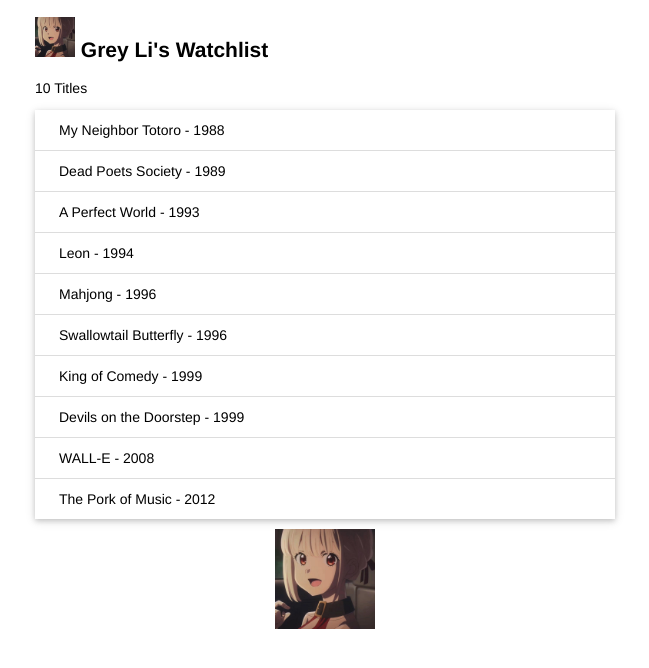
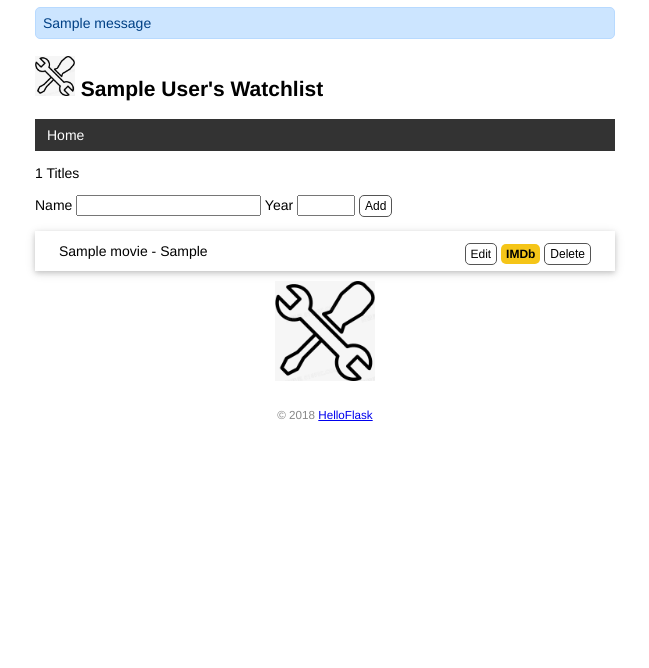
Before and after one commit to TuluiZafar/watchlist, a Flask app: page / in a window 1280 px wide. Shown: the top 668 px of the page, without its empty margins (315-964 px from the left). Run offline with Flask 3, Linux system fonts and the light colour scheme; tables that the repository leaves empty hold one stand-in row (values such as "Sample post"); one stand-in notice (Sample message) is shown; some libraries are stand-ins or nearby versions.

Commit message:
Add database support with Flask-SQLAlchemy

```diff
--- a/app.py
+++ b/app.py
@@ -1,44 +1,12 @@
 from flask_sqlalchemy import SQLAlchemy # 导入扩展类
 from flask import Flask, render_template
-from flask import url_for
+from flask import url_for, request, url_for, redirect, flash
 import os
-import sys
-app = Flask(__name__)
-db = SQLAlchemy(app) # 初始化扩展，传入程序实例 app
+import pymysql
+import click
 
 
-app.config['SQLALCHEMY_DATABASE_URI'] = 'sqlite:////' + os.path.join(app.root_path, 'data.db')
-WIN = sys.platform.startswith('win')
-if WIN: # 如果是 Windows 系统，使用三个斜线
-    prefix = 'sqlite:///'
-else: # 否则使用四个斜线
-    prefix = 'sqlite:////'
-app = Flask(__name__)
-app.config['SQLALCHEMY_DATABASE_URI'] = prefix + os.path.join(app.root_path, 'data.db')
-app.config['SQLALCHEMY_TRACK_MODIFICATIONS'] = False # 关闭对模型改的监控
-# 在扩展类实例化前加载配置
-db = SQLAlchemy(app)
-
-
-@app.route('/user/<name>')
-def user_page(name):
-    return 'User: %s' % name
-
-
-@app.route('/test')
-def test_url_for():
-    # 下面是一些调用示例（请在命令行窗口查看输出的 URL）：
-    print(url_for('hello')) # 输出：/
-    # 注意下面两个调用是如何生成包含 URL 变量的 URL 的
-    print(url_for('user_page', name='greyli')) # 输出：/user/greyli
-    print(url_for('user_page', name='peter')) # 输出：/user/peter
-    print(url_for('test_url_for')) # 输出：/test
-    # 下面这个调用传入了多余的关键字参数，它们会被作为查询字符串附加到 URL后面。
-    print(url_for('test_url_for', num=2)) # 输出：/test?num=2return 'Test page'
-    return 'Test page'
-
-
-name = 'Grey Li'
+name = 'Almare'
 movies = [
     {'title': 'My Neighbor Totoro', 'year': '1988'},
     {'title': 'Dead Poets Society', 'year': '1989'},
@@ -50,9 +18,126 @@
     {'title': 'Devils on the Doorstep', 'year': '1999'},
     {'title': 'WALL-E', 'year': '2008'},
     {'title': 'The Pork of Music', 'year': '2012'},
-    ]
+]
 
 
-@app.route('/')
+app = Flask(__name__)
+pymysql.install_as_MySQLdb()
+app.config['SQLALCHEMY_DATABASE_URI'] = 'sqlite:///' + os.path.join(app.root_path, 'data.db')
+app.config['SQLALCHEMY_TRACK_MODIFICATIONS'] = False # 关闭对模型改的监控
+# 在扩展类实例化前加载配置
+db = SQLAlchemy(app)
+
+
+class User(db.Model): # 表名将会是 user（自动生成，小写处理）
+    id = db.Column(db.Integer, primary_key=True) # 主键
+    name = db.Column(db.String(20)) # 名字
+
+
+class Movie(db.Model):  # 表名将会是 movie
+    id = db.Column(db.Integer, primary_key=True) # 主键
+    title = db.Column(db.String(60))  # 电影标题
+    year = db.Column(db.String(4))  # 电影年份
+
+
+@app.context_processor
+def inject_user(): # 函数名可以随意修改
+    user = User.query.first()
+    return dict(user=user) # 需要返回字典，等同于return {'user': user}
+
+
+@app.errorhandler(404) # 传入要处理的错误代码
+def page_not_found(e): # 接受异常对象作为参数
+    user = User.query.first()
+    return render_template('404.html'), 404 # 返回模板和状态码
+
+
+@app.route('/user/<name>')
+def user_page(name):
+    return 'User: %s' % name
+
+
+@app.cli.command() # 注册为命令
+@click.option('--drop', is_flag=True, help='Create after drop.')
+# 设置选项
+def initdb(drop):
+    """Initialize the database."""
+    if drop: # 判断是否输入了选项
+        db.drop_all()
+    db.create_all()
+    click.echo('Initialized database.') # 输出提示信息
+
+
+@app.route('/', methods=['GET', 'POST'])
 def index():
-    return render_template('index.html', name=name, movies=movies)
+    if request.method == 'POST': # 判断是否是 POST 请求# 获取表单数据
+        title = request.form.get('title') # 传入表单对应输入字段的name值
+        year = request.form.get('year')
+        # 验证数据
+        if not title or not year or len(year) > 4 or len(title) > 60:
+            flash('Invalid input.') # 显示错误提示
+            return redirect(url_for('index')) # 重定向回主页
+        # 保存表单数据到数据库
+        movie = Movie(title=title, year=year) # 创建记录
+        db.session.add(movie) # 添加到数据库会话
+        db.session.commit() # 提交数据库会话
+        flash('Item created.') # 显示成功创建的提示
+        return redirect(url_for('index')) # 重定向回主页
+
+    user = User.query.first()
+    films = Movie.query.all()
+    return render_template('index.html', user=user, movies=films)
+
+
+@app.route('/movie/edit/<int:movie_id>', methods=['GET', 'POST'])
+def edit(movie_id):
+    movie = Movie.query.get_or_404(movie_id)
+    if request.method == 'POST': # 处理编辑表单的提交请求
+        title = request.form['title']
+        year = request.form['year']
+        if not title or not year or len(year) > 4 or len(title) > 60:
+            flash('Invalid input.')
+            return redirect(url_for('edit', movie_id=movie_id))
+        # 重定向回对应的编辑页面
+        movie.title = title # 更新标题
+        movie.year = year # 更新年份
+        db.session.commit() # 提交数据库会话
+        flash('Item updated.')
+        return redirect(url_for('index')) # 重定向回主页
+    return render_template('edit.html', movie=movie) # 传入被编辑的电影记录
+
+
+@app.route('/movie/delete/<int:movie_id>', methods=['POST']) #限定只接受 POST 请求
+def delete(movie_id):
+    movie = Movie.query.get_or_404(movie_id) # 获取电影记录
+    db.session.delete(movie) # 删除对应的记录
+    db.session.commit() # 提交数据库会话
+    flash('Item deleted.')
+    return redirect(url_for('index')) # 重定向回主页
+
+
+@app.cli.command()
+def forge():
+    """Generate fake data."""
+    db.create_all()
+    # 全局的两个变量移动到这个函数内
+    name = 'Almare'
+    movies = [
+        {'title': 'My Neighbor Totoro', 'year': '1988'},
+        {'title': 'Dead Poets Society', 'year': '1989'},
+        {'title': 'A Perfect World', 'year': '1993'},
+        {'title': 'Leon', 'year': '1994'},
+        {'title': 'Mahjong', 'year': '1996'},
+        {'title': 'Swallowtail Butterfly', 'year': '1996'},
+        {'title': 'King of Comedy', 'year': '1999'},
+        {'title': 'Devils on the Doorstep', 'year': '1999'},
+        {'title': 'WALL-E', 'year': '2008'},
+        {'title': 'The Pork of Music', 'year': '2012'},
+    ]
+    user = User(name=name)
+    db.session.add(user)
+    for m in movies:
+        movie = Movie(title=m['title'], year=m['year'])
+        db.session.add(movie)
+    db.session.commit()
+    click.echo('Done.')
--- a/static/style.css
+++ b/static/style.css
@@ -39,3 +39,76 @@
     margin: 0 auto;
     height: 100px;
 }
+
+nav ul {
+    list-style-type: none;
+    margin: 0;
+    padding: 0;
+    overflow: hidden;
+    background-color: #333;
+}
+
+nav li {
+    float: left;
+}
+
+nav li a {
+    display: block;
+    color: white;
+    text-align: center;
+    padding: 8px 12px;
+    text-decoration: none;
+}
+
+nav li a:hover {
+    background-color: #111;
+}
+
+.float-right {
+    float: right;
+}
+
+.imdb {
+    font-size: 12px;
+    font-weight: bold;
+    color: black;
+    text-decoration: none;
+    background: #F5C518;
+    border-radius: 5px;
+    padding: 3px 5px;
+}
+
+input[name=year] {
+    width: 50px;
+}
+.btn {
+    font-size: 12px;
+    padding: 3px 5px;
+    text-decoration: none;
+    cursor: pointer;
+    background-color: white;
+    color: black;
+    border: 1px solid #555555;
+    border-radius: 5px;
+}
+.btn:hover {
+    text-decoration: none;
+    background-color: black;
+    color: white;
+    border: 1px solid black;
+}
+
+.alert {
+    position: relative;
+    padding: 7px;
+    margin: 7px 0;
+    border: 1px solid transparent;
+    color: #004085;
+    background-color: #cce5ff;
+    border-color: #b8daff;
+    border-radius: 5px;
+}
+
+.inline-form	{
+    display:	inline;
+}
--- /dev/null
+++ b/templates/base.html
@@ -0,0 +1,30 @@
+<!DOCTYPE html>
+<html lang="en">
+  <head>
+    {% block head %}
+    <meta charset="utf-8">
+    <meta name="viewport" content="width=device-width, initial-scale=1.0">
+    <title>{{ user.name }}'s Watchlist</title>
+    <link rel="icon" href="{{ url_for('static', filename='foo.png') }}">
+    <link rel="stylesheet" href="{{ url_for('static', filename='style.css') }}" type="text/css">
+    {% endblock %}
+  </head>
+  <body>
+    {% for message in get_flashed_messages() %}
+        <div class="alert">{{ message }}</div>
+    {% endfor %}
+    <h2>
+      <img alt="Avatar" class="avatar" src="{{ url_for('static', filename='images/foo.jpg') }}">
+      {{ user.name }}'s Watchlist
+    </h2>
+    <nav>
+        <ul>
+            <li><a href="{{ url_for('index') }}">Home</a></li>
+        </ul>
+    </nav>
+    {% block content %}{% endblock %}
+    <footer>
+      <small>&copy; 2018 <a href="http://helloflask.com/tutorial">HelloFlask</a></small>
+    </footer>
+  </body>
+</html>
--- a/templates/index.html
+++ b/templates/index.html
@@ -1,23 +1,25 @@
-<!DOCTYPE html>
-<html lang="en">
-<head>
-<meta charset="utf-8">
-<title>{{ name }}'s Watchlist</title>
-    <link rel="icon" href="{{ url_for('static', filename='foo.png') }}">
-    <link rel="stylesheet" href="{{ url_for('static', filename='style.css') }}" type="text/css">
-</head>
-<body>
-<h2>
-    <img alt="Avatar" class="avatar" src="{{ url_for('static', filename='images/foo.jpg') }}">
-    {{ name }}'s Watchlist
-</h2>
-{# 使用 length 过滤器获取 movies 变量的长度 #}
+{% extends 'base.html' %}
+
+{% block content %}
 <p>{{ movies|length }} Titles</p>
+<form method="post">
+    Name <input type="text" name="title" autocomplete="off" required>
+    Year <input type="text" name="year" autocomplete="off" required>
+    <input class="btn" type="submit" name="submit" value="Add">
+</form>
 <ul class="movie-list">
-{% for movie in movies %} {# 迭代 movies 变量 #}
-<li>{{ movie.title }} - {{ movie.year }}</li> {# 等同于 movie['title'] #}
-{% endfor %} {# 使用 endfor 标签结束 for 语句 #}
+    {% for movie in movies %}
+    <li>{{ movie.title }} - {{ movie.year }}
+        <span class="float-right">
+            <a class="btn" href="{{ url_for('edit', movie_id=movie.id) }}">Edit</a>
+            <a class="imdb" href="https://www.imdb.com/find?q={{movie.title }}" target="_blank" title="Find this movie on IMDb">
+            IMDb</a>
+            <form class="inline-form"	method="post"	action="{{	url_for('delete', movie_id=movie.id) }}">
+                <input	class="btn"	type="submit"	name="delete"	value="Delete"	onclick="return	confirm('Are you sure?')">
+            </form>
+        </span>
+    </li>
+    {% endfor %}
 </ul>
-<img alt="Walking Totoro" class="totoro" src="{{ url_for('static', filename='images/foo.jpg') }}">
-</body>
-</html>
+<img alt="Wrench" class="totoro" src="{{ url_for('static', filename='images/foo.jpg') }}" title="Let's get to work">
+{% endblock %}
```
Also changed, not shown: templates/404.html (added, +12 -0 lines), templates/edit.html (added, +9 -0 lines), static/foo.png, static/images/foo.jpg, 1 other file.
